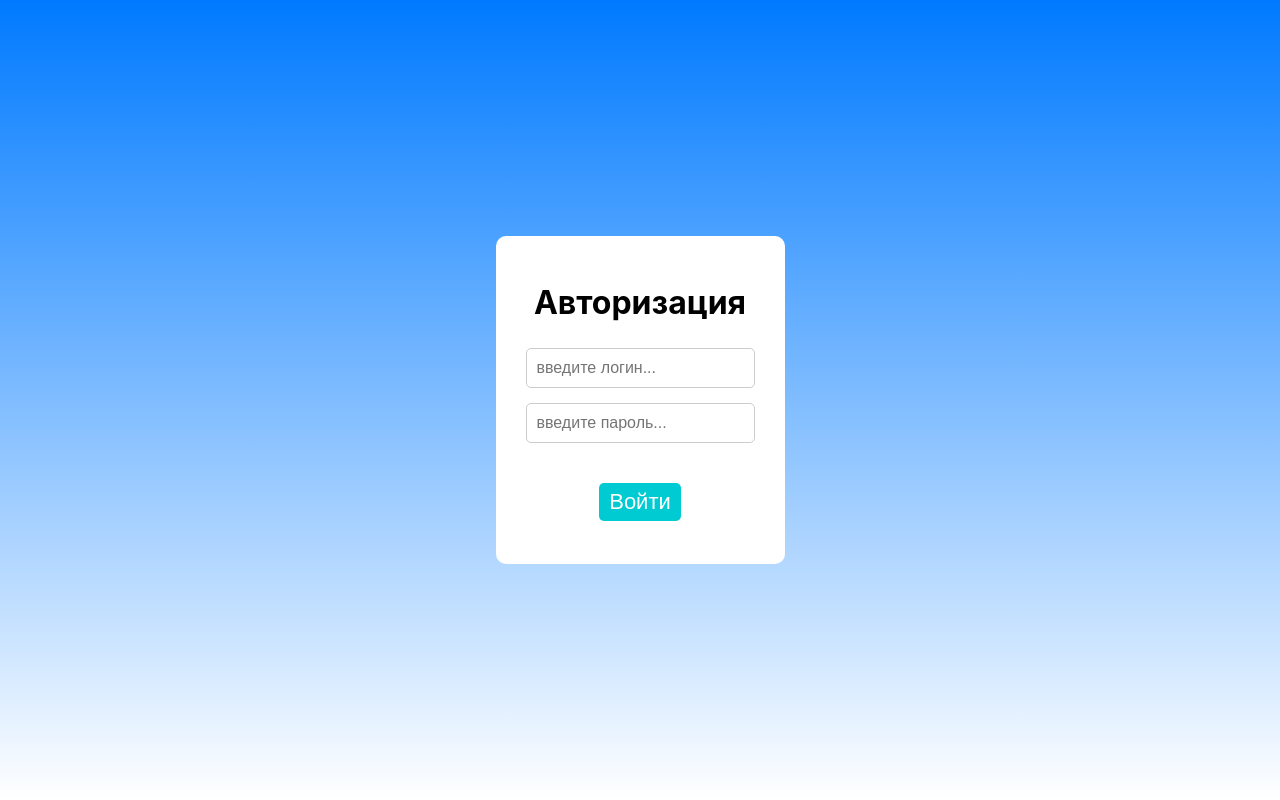
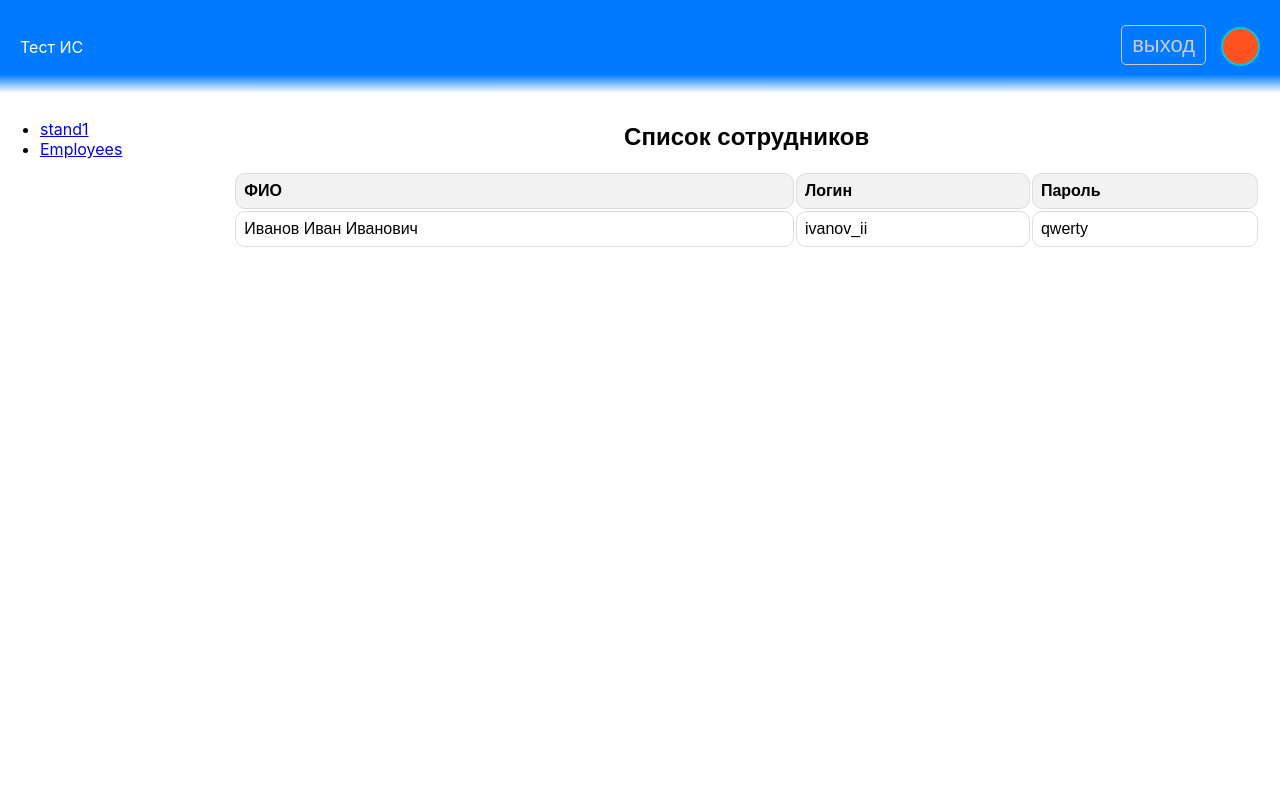
Before and after one commit to clip2iv2fox/vkr_project, a React (Create React App) app: page /employees in a window 1280 px wide. Before the commit this address led to /. Built offline with nearby package versions, Linux system fonts and the light colour scheme.

Commit message:
employees page

```diff
--- a/src/App.js
+++ b/src/App.js
@@ -4,6 +4,7 @@ import { BrowserRouter, Routes, Route, Navigate } from "react-router-dom";
 import LayOut from './components/layout/LayOut';
 import StandPage from './pages/StandPage/StandPage';
 import Profile from './pages/Profile/Profile';
+import Users from './pages/Users/Users';
 
 const App = () => {
   const [userData, setUserData] = useState(null);
@@ -11,7 +12,11 @@ const App = () => {
     {
       link: "/stand",
       name: "stand1 "
-    }
+    },
+    {
+      link: "/employees",
+      name: "Employees "
+    },
   ])
 
   const handleLogin = (data) => {
@@ -31,6 +36,11 @@ const App = () => {
             <Profile/>
           </LayOut>
         }/>
+        <Route path="/employees" element={
+          <LayOut list={list}>
+            <Users/>
+          </LayOut>
+        }/>
         <Route path="*" element={<Navigate to="/" replace />} />
         <Route path='/' element={<Login onLogin={() => handleLogin()}/>} />
       </Routes>
--- /dev/null
+++ b/src/pages/Users/Users.css
@@ -0,0 +1,44 @@
+.users-page {
+    font-family: Arial, sans-serif;
+    margin: 20px;
+}
+
+.users-page table {
+    width: 100%;
+    border-collapse: none;
+}
+
+.users-page th,
+.users-page td {
+    border: 1px solid #ddd;
+    border-radius: 10px;
+    padding: 8px;
+    text-align: left;
+}
+
+.users-page th {
+    background-color: #f2f2f2;
+}
+
+.users-page tr:hover {
+    background-color: #f2f2f2;
+    cursor: pointer;
+}
+
+.users-page .orders td {
+    padding: 0;
+}
+
+.users-page .orders table {
+    width: 100%;
+}
+
+.users-page .orders th,
+.users-page .orders td {
+    border: none;
+    padding: 8px;
+}
+
+.users-page .orders th {
+    background-color: #f2f2f2;
+}
--- /dev/null
+++ b/src/pages/Users/Users.jsx
@@ -0,0 +1,93 @@
+import React, { useState } from 'react';
+import './Users.css';
+
+const Users = () => {
+    // Состояние для открытого аккордеона сотрудника
+    const [openEmployeeAccordion, setOpenEmployeeAccordion] = useState(null);
+    // Состояние для открытого аккордеона заказа
+    const [openOrderAccordion, setOpenOrderAccordion] = useState(null);
+
+    // Фейковые данные о сотрудниках
+    const employees = [
+        {
+        id: 1,
+        name: 'Иванов Иван Иванович',
+        login: 'ivanov_ii',
+        password: 'qwerty',
+        orders: [
+            {
+            id: 101,
+            date: '01.04.2024',
+            equipment: [
+                { id: 1, name: 'Принтер', location: 'Кабинет 101' },
+                { id: 2, name: 'Сканер', location: 'Кабинет 102' },
+            ],
+            },
+            {
+            id: 102,
+            date: '02.04.2024',
+            equipment: [
+                { id: 3, name: 'Клавиатура', location: 'Кабинет 103' },
+                { id: 4, name: 'Мышь', location: 'Кабинет 104' },
+                { id: 5, name: 'Монитор', location: 'Кабинет 105' },
+            ],
+            },
+        ],
+        },
+        // Другие сотрудники...
+    ];
+
+    // Функция для переключения состояния аккордеона сотрудника
+    const toggleEmployeeAccordion = (id) => {
+        setOpenEmployeeAccordion(openEmployeeAccordion === id ? null : id);
+    };
+
+    // Функция для переключения состояния аккордеона заказа
+    const toggleOrderAccordion = (orderId) => {
+        setOpenOrderAccordion(openOrderAccordion === orderId ? null : orderId);
+    };
+
+    return (
+        <div className="users-page">
+        <h2>Список сотрудников</h2>
+        <table>
+            <thead>
+            <tr>
+                <th>ФИО</th>
+                <th>Логин</th>
+                <th>Пароль</th>
+            </tr>
+            </thead>
+            <tbody>
+            {employees.map((employee) => (
+                <React.Fragment key={employee.id}>
+                <tr onClick={() => toggleEmployeeAccordion(employee.id)}>
+                    <td>{employee.name}</td>
+                    <td>{employee.login}</td>
+                    <td>{employee.password}</td>
+                </tr>
+                {openEmployeeAccordion === employee.id &&
+                    employee.orders.map((order) => (
+                    <React.Fragment key={order.id}>
+                        <tr className="order" onClick={() => toggleOrderAccordion(order.id)}>
+                        <td colSpan="3">{order.date}</td>
+                        </tr>
+                        {openOrderAccordion === order.id &&
+                        order.equipment.map((equipment) => (
+                            <tr className="equipment" key={equipment.id}>
+                            <td colSpan="3">
+                                ID: {equipment.id}, Название: {equipment.name}, Размещение: {equipment.location}
+                            </td>
+                            </tr>
+                        ))}
+                    </React.Fragment>
+                    ))}
+                </React.Fragment>
+            ))}
+            </tbody>
+        </table>
+        </div>
+    );
+};
+
+export default Users;
```
